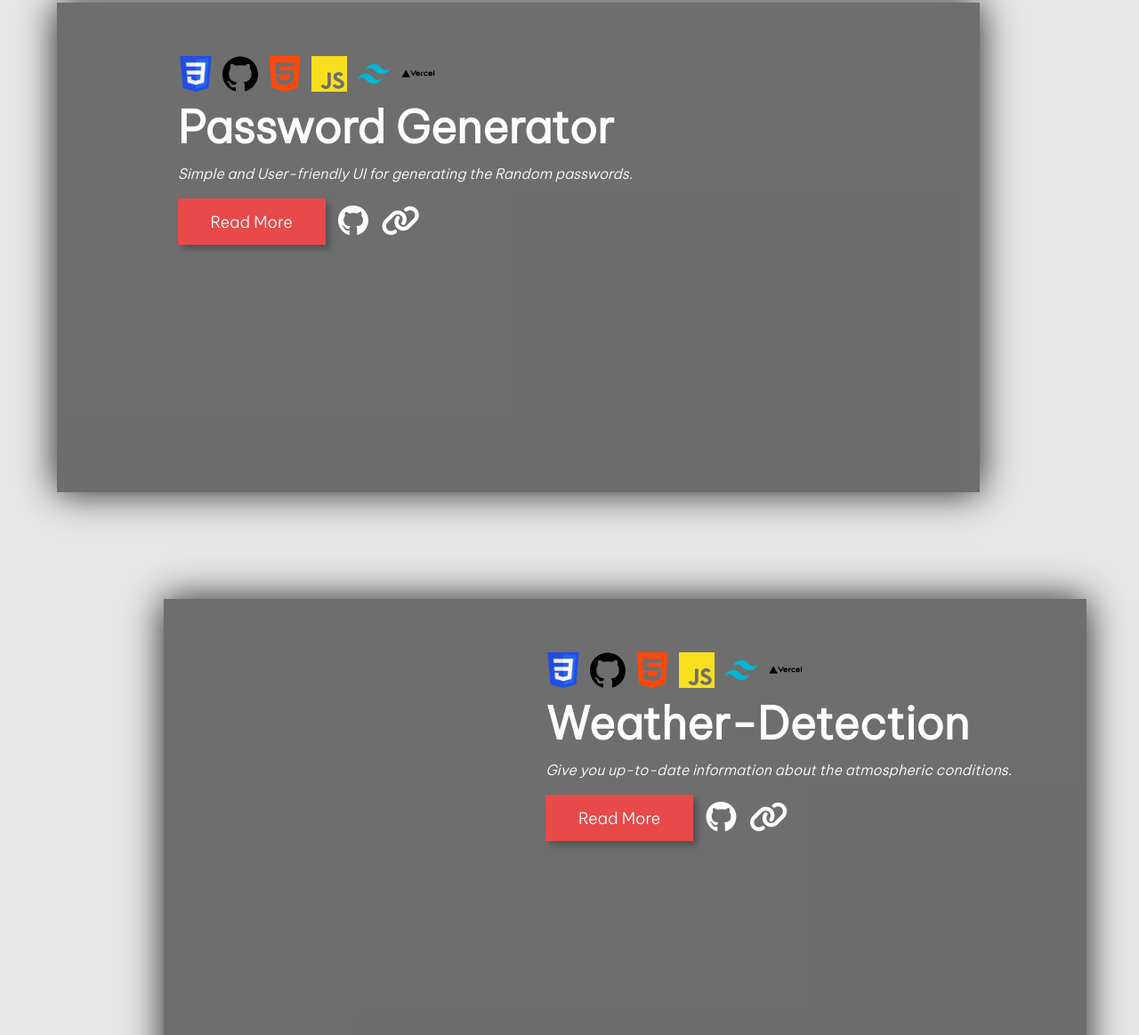
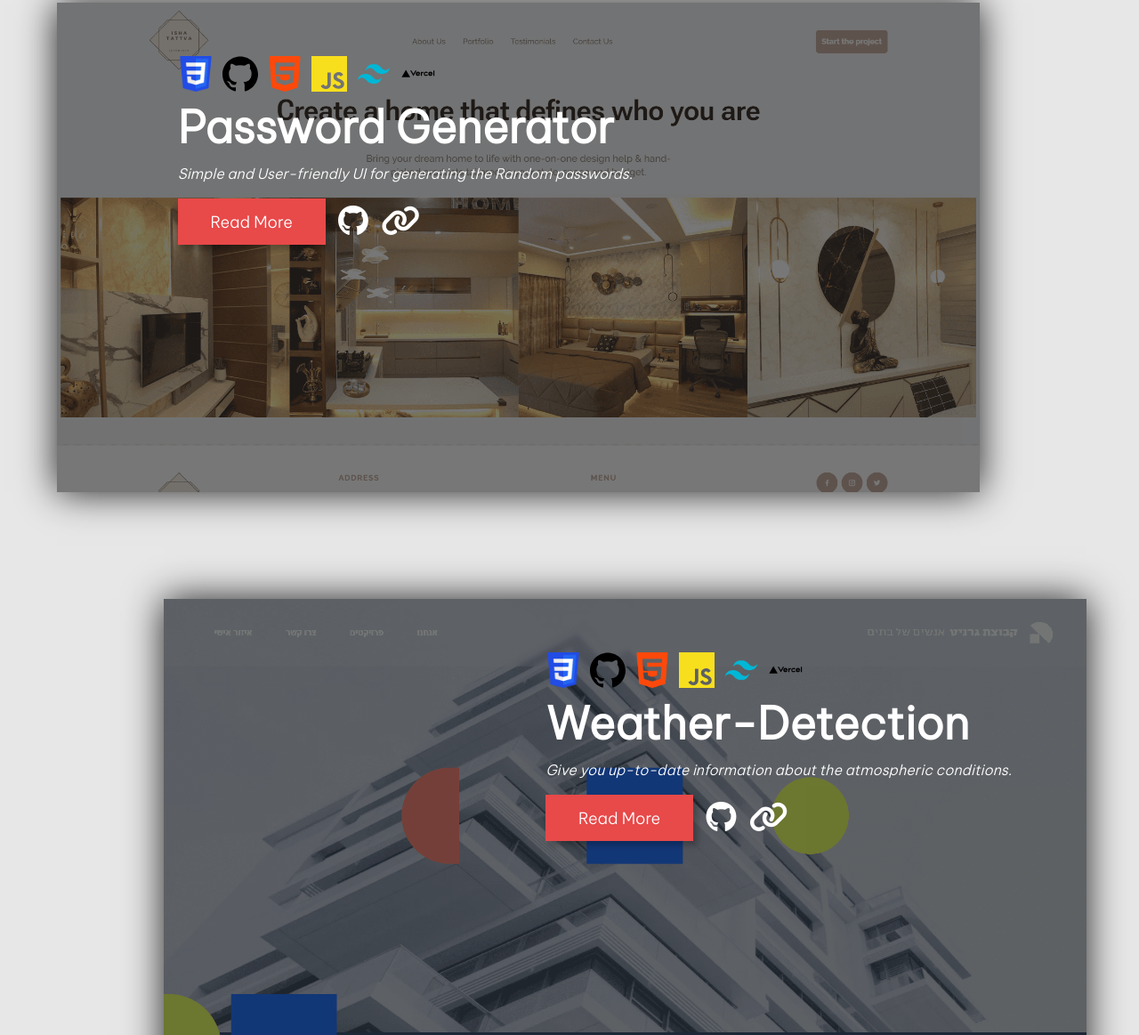
Before and after one commit to Vissionn/Portfolio, a website built with Vite: page index.html in a window 1280 px wide. Shown: the part 2305-3468 px from the top of the page at 89% size. Built offline with nearby package versions, Linux system fonts and the light colour scheme; files whose address does not match are found by name.

Commit message:
Folder Structure Change

```diff
--- a/style.css
+++ b/style.css
@@ -351,7 +351,7 @@ a{
 .project-card {
     width: 90%;
     height: 550px;
-    background-image: url(projects\Project1.png);
+    background-image: url(public/Project1.png);
     background-size: cover;
     position: relative;
     box-shadow: 0px 0px 40px #1f1f1f;
@@ -482,21 +482,21 @@ a{
 }
 
 #project1 {
-    background-image: url(projects/Project1.png);
+    background-image: url(public/Project1.png);
 }
 
 #project2 {
-    background-image: url(projects/Project2.png);
+    background-image: url(public/Project2.png);
 
 }
 
 #project3 {
-    background-image: url(projects/Project3.png);
+    background-image: url(public/Project3.png);
 }
 
 
 #project4 {
-    background-image: url(projects/Project4.png);
+    background-image: url(public/Project4.png);
 
 }
 
```
